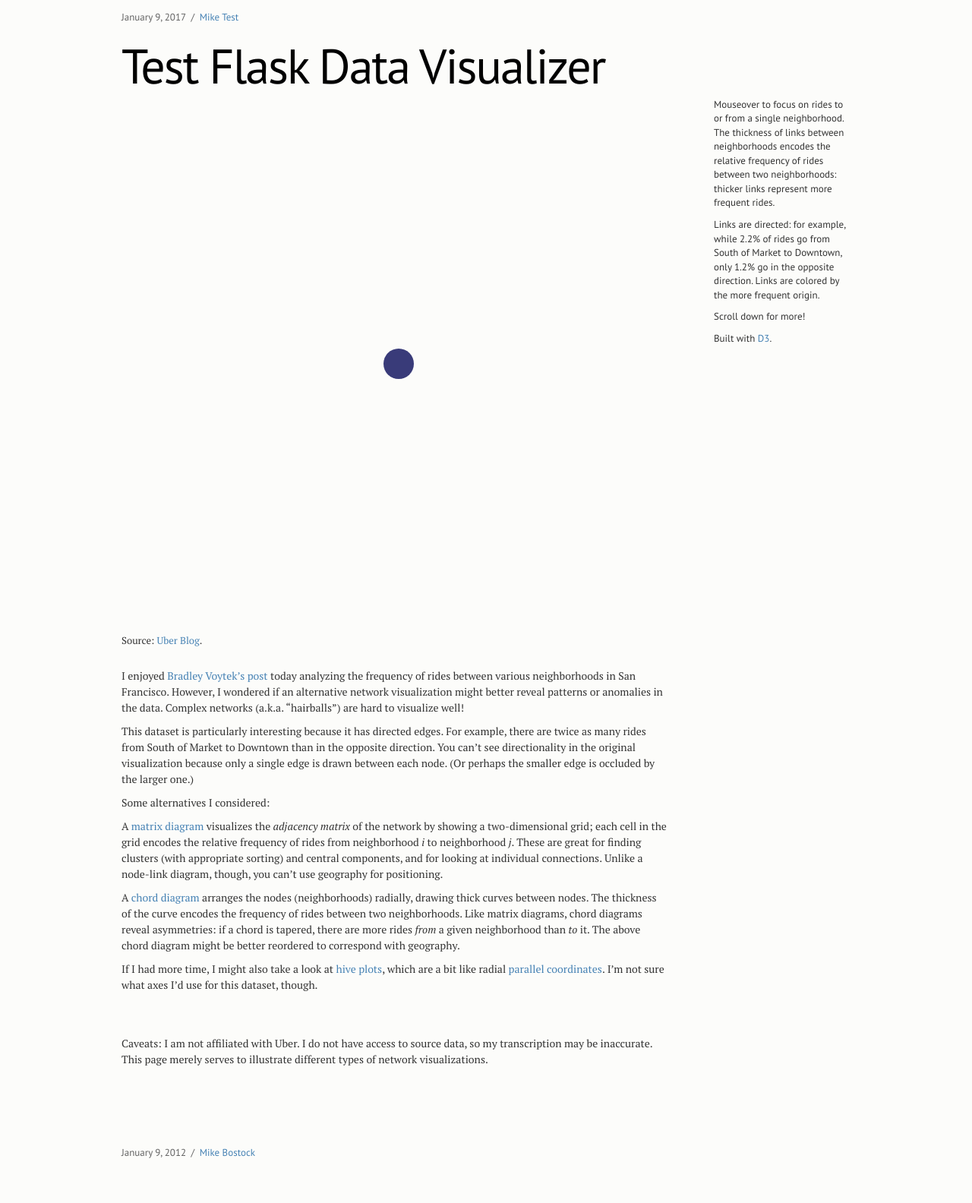
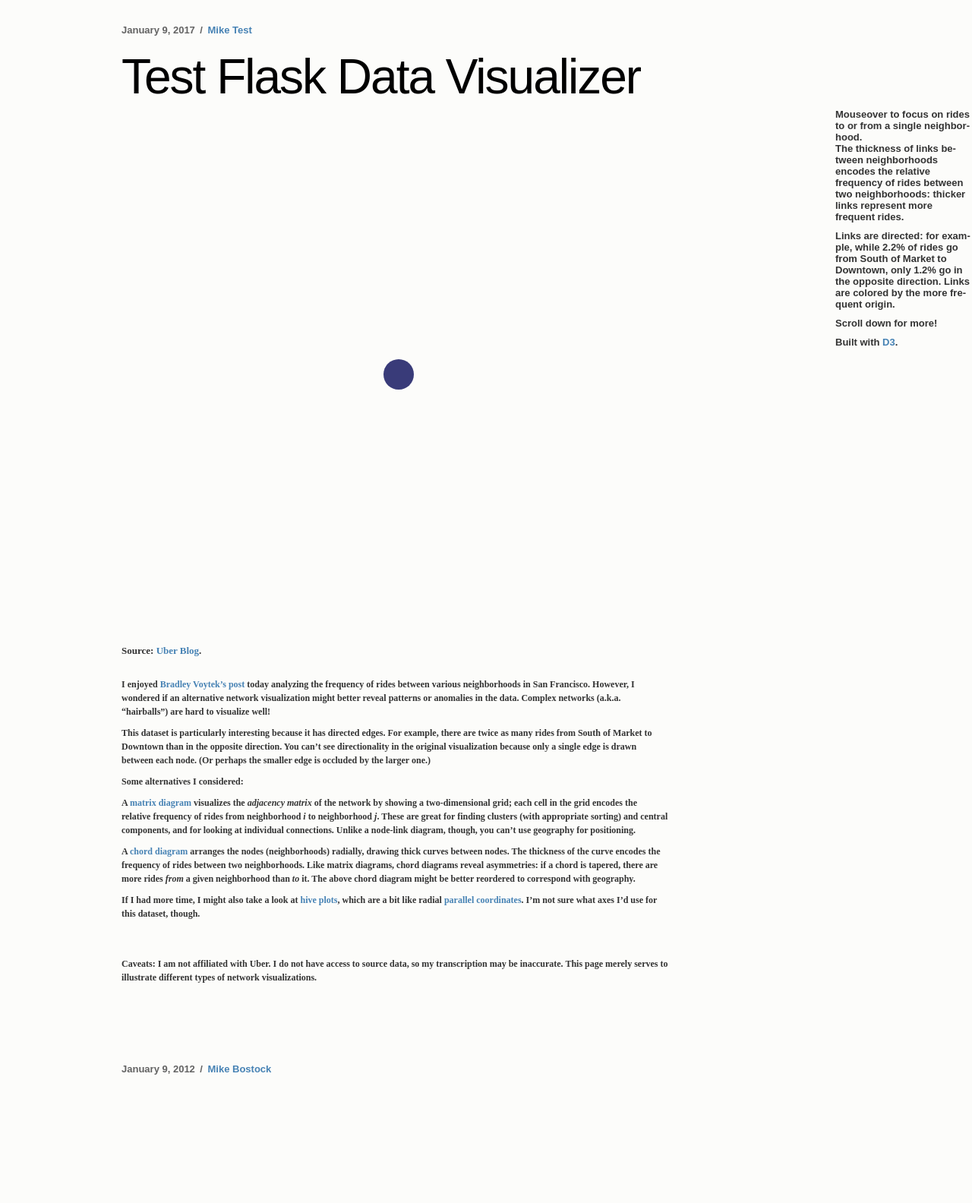
Before and after one commit to morreene/flask-data-visualizer, a Flask app: page / in a window 1280 px wide; the page is wider, and only the part inside the window is pictured. Shown: that part at 76% size. After the commit the page ends 1415 px from the top of that part, so only its background shows below. Run offline with Flask 2, Linux system fonts and the light colour scheme; data that the repository does not hold is empty; some libraries are stand-ins or nearby versions.

Commit message:
new commit

```diff
--- a/static/main.css
+++ b/static/main.css
@@ -1,4 +1,4 @@
-/* custom css
+/* custom css */
 
 body {
   padding-top: 20px;
@@ -6,7 +6,7 @@ body {
   font-weight: bold;
 }
 
-*/
+
 
 
 
@@ -23,7 +23,7 @@ body {
   color: #333;
   font-family: "PT Serif", serif;
   margin: 1em auto 4em auto;
-  position: relative;
+  /*position: relative;*/
   width: 960px;
 }
 
```
